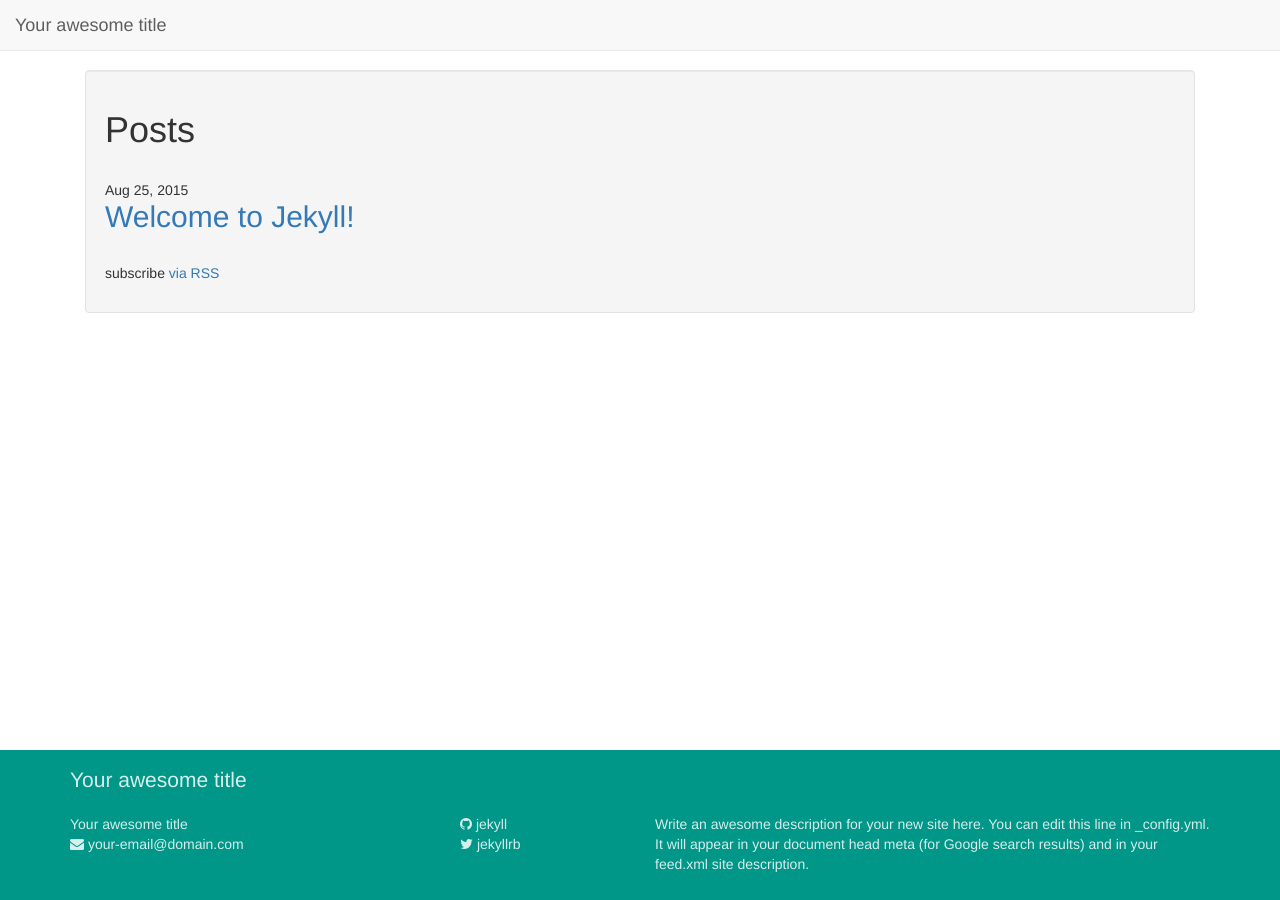
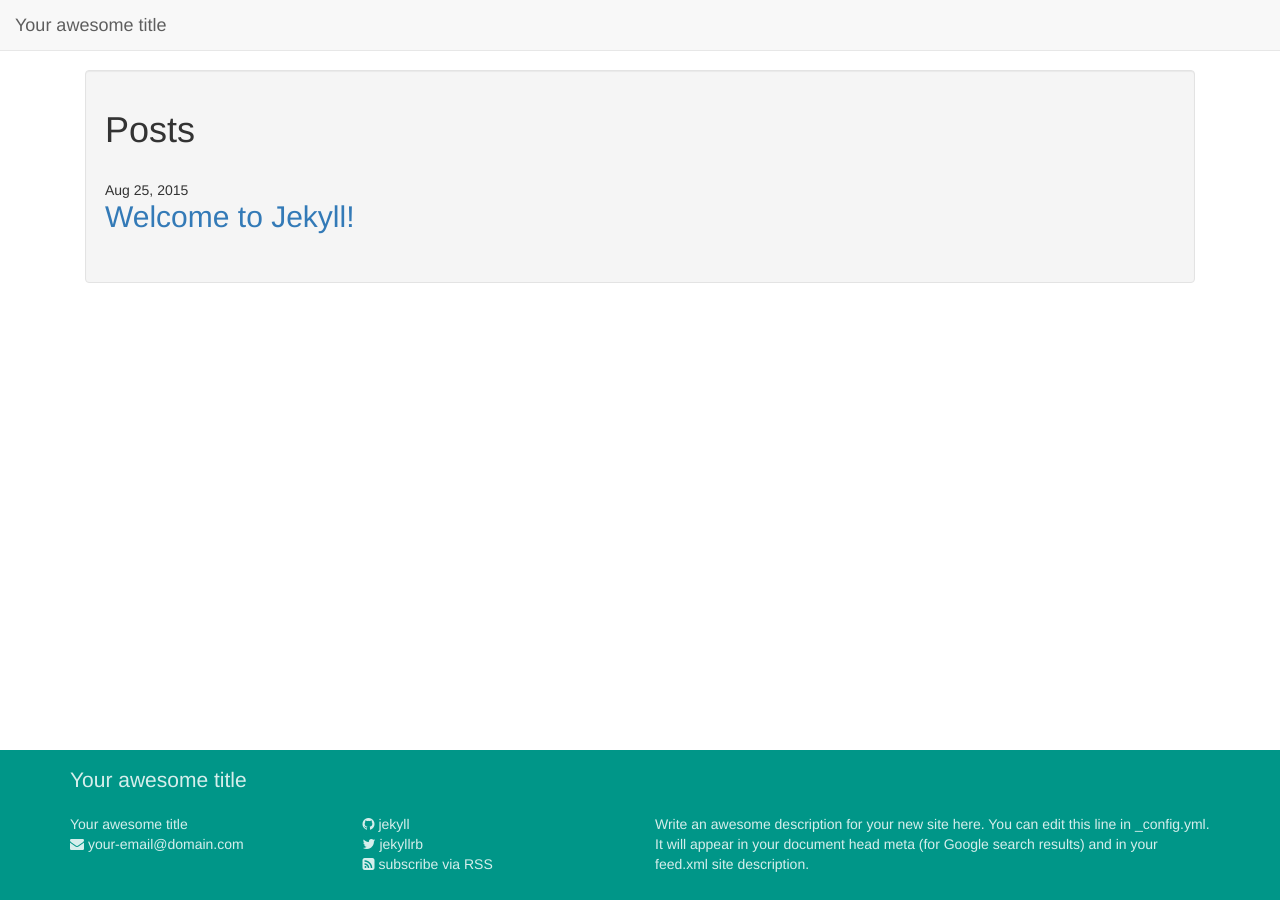
Before and after one commit to vinyanalista/material-jekyll, a Jekyll site: the page built from index.html, in a window 1280 px wide. Built offline with Jekyll 4.4.1, drawn with Linux system fonts in a browser that asks for light colours; nearby versions of some CDN libraries.

Commit message:
Built-in support for paging

```diff
--- a/_includes/footer.html
+++ b/_includes/footer.html
@@ -6,13 +6,13 @@
             </div>
         </div>
         <div class="row">
-            <div class="col-sm-4">
+            <div class="col-sm-3">
                 <ul class="contact-list list-unstyled">
                     <li>{{ site.title }}</li>
                     <li><a href="mailto:{{ site.email }}"><i class="fa fa-envelope"></i> {{ site.email }}</a></li>
                 </ul>
             </div>
-            <div class="col-sm-2">
+            <div class="col-sm-3">
                 <ul class="social-media-list list-unstyled">
                     {% if site.github_username %}
                         <li>
@@ -28,6 +28,11 @@
                             </a>
                         </li>
                     {% endif %}
+                    <li>
+                        <a href="{{ "/feed.xml" | prepend: site.baseurl }}">
+                            <i class="fa fa-rss-square"></i> subscribe via RSS
+                        </a>
+                    </li>
                 </ul>
             </div>
             <div class="col-sm-6">
--- a/index.html
+++ b/index.html
@@ -1,12 +1,18 @@
 ---
 layout: default
 ---
+
+{% if paginator %}
+{% assign post_list = paginator.posts %}
+{% else %}
+{% assign post_list = site.posts %}
+{% endif %}
 
 <div class="home">
     <h1 class="page-heading">Posts</h1>
 
     <ul class="post-list list-unstyled">
-        {% for post in site.posts %}
+        {% for post in post_list %}
             <li>
                 <span class="post-meta">{{ post.date | date: "%b %-d, %Y" }}</span>
                 <h2 class="post-title">
@@ -15,7 +21,66 @@
             </li>
         {% endfor %}
     </ul>
+</div>
 
-    <p class="rss-subscribe">subscribe <a href="{{ "/feed.xml" | prepend: site.baseurl }}">via RSS</a></p>
+{% if paginator and paginator.total_pages > 1 %}
+<nav>
+    <ul class="pager">
+        {% if paginator.previous_page %}
+        <li class="previous">
+            <a href="{{ '/' | prepend: site.baseurl | replace: '//', '/' }}">
+                <span class="visible-xs-inline">&lt;&lt;</span>
+                <span class="hidden-xs">← Newer</span>
+            </a>
+        </li>
+        <li>
+            <a href="{{ paginator.previous_page_path | prepend: site.baseurl | replace: '//', '/' | replace: 'index.html', ''  }}">
+                <span class="visible-xs-inline">&lt;</span>
+                <span class="hidden-xs">Next</span>
+            </a>
+        </li>
+        {% else %}
+        <li class="disabled previous">
+            <span>
+                <span class="visible-xs-inline">&lt;&lt;</span>
+                <span class="hidden-xs">← Newer</span>
+            </span>
+        </li>
+        <li class="disabled">
+            <span>
+                <span class="visible-xs-inline">&lt;</span>
+                <span class="hidden-xs">Next</span>
+            </span>
+        </li>
+        {% endif %}
 
-</div>
+        {% if paginator.next_page %}
+        <li>
+            <a href="{{ paginator.next_page_path | prepend: site.baseurl | replace: '//', '/' }}">
+                <span class="visible-xs-inline">&gt;</span>
+                <span class="hidden-xs">Previous</span>
+            </a>
+        </li>
+        <li class="next">
+            <a href="{{ site.paginate_path | prepend: site.baseurl | replace: '//', '/' | replace: ':num', paginator.total_pages }}">
+                <span class="visible-xs-inline">&gt;&gt;</span>
+                <span class="hidden-xs">Older →</span>
+            </a>
+        </li>
+        {% else %}
+        <li class="disabled">
+            <span>
+                <span class="visible-xs-inline">&gt;</span>
+                <span class="hidden-xs">Previous</span>
+            </span>
+        </li>
+        <li class="disabled next">
+            <span>
+                <span class="visible-xs-inline">&gt;&gt;</span>
+                <span class="hidden-xs">Older →</span>
+            </span>
+        </li>
+        {% endif %}
+    </ul>
+</nav>
+{% endif %}
```
Also changed, not shown: _config.yml (+15 -0 lines).
